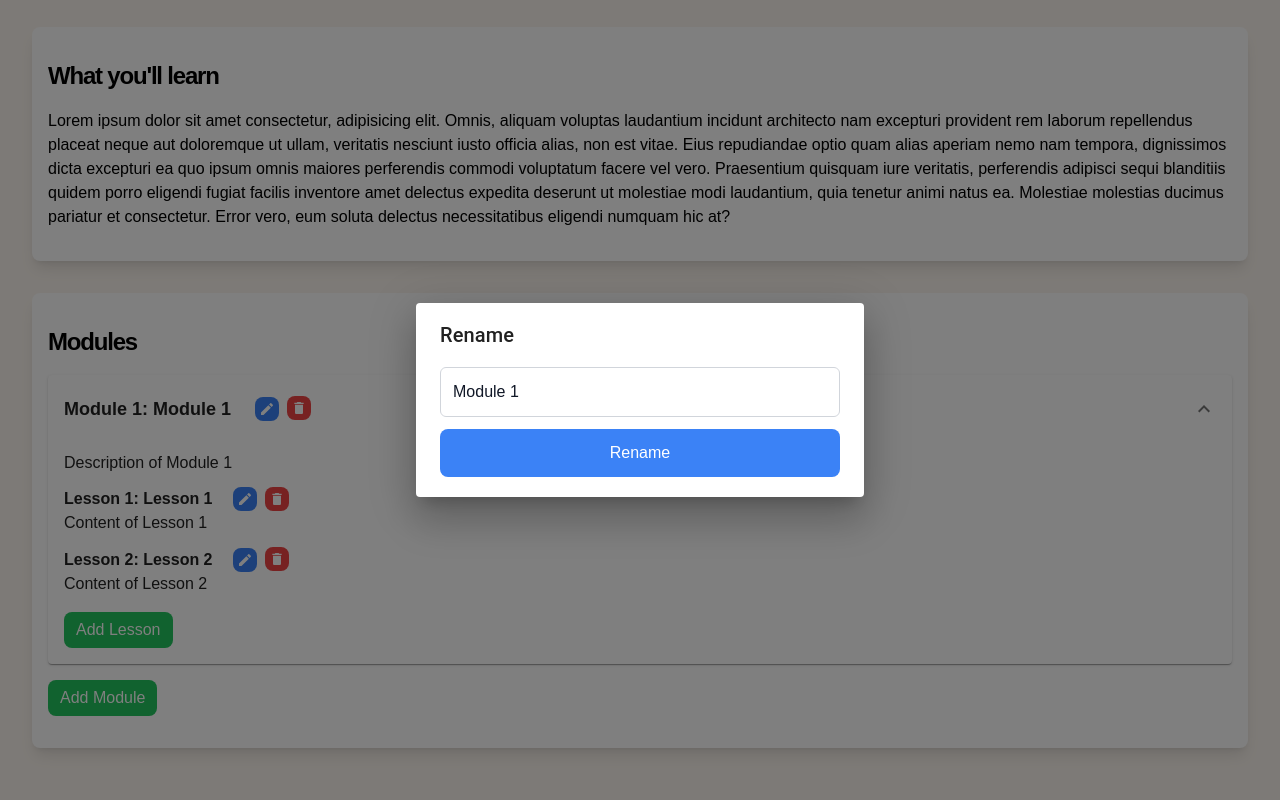
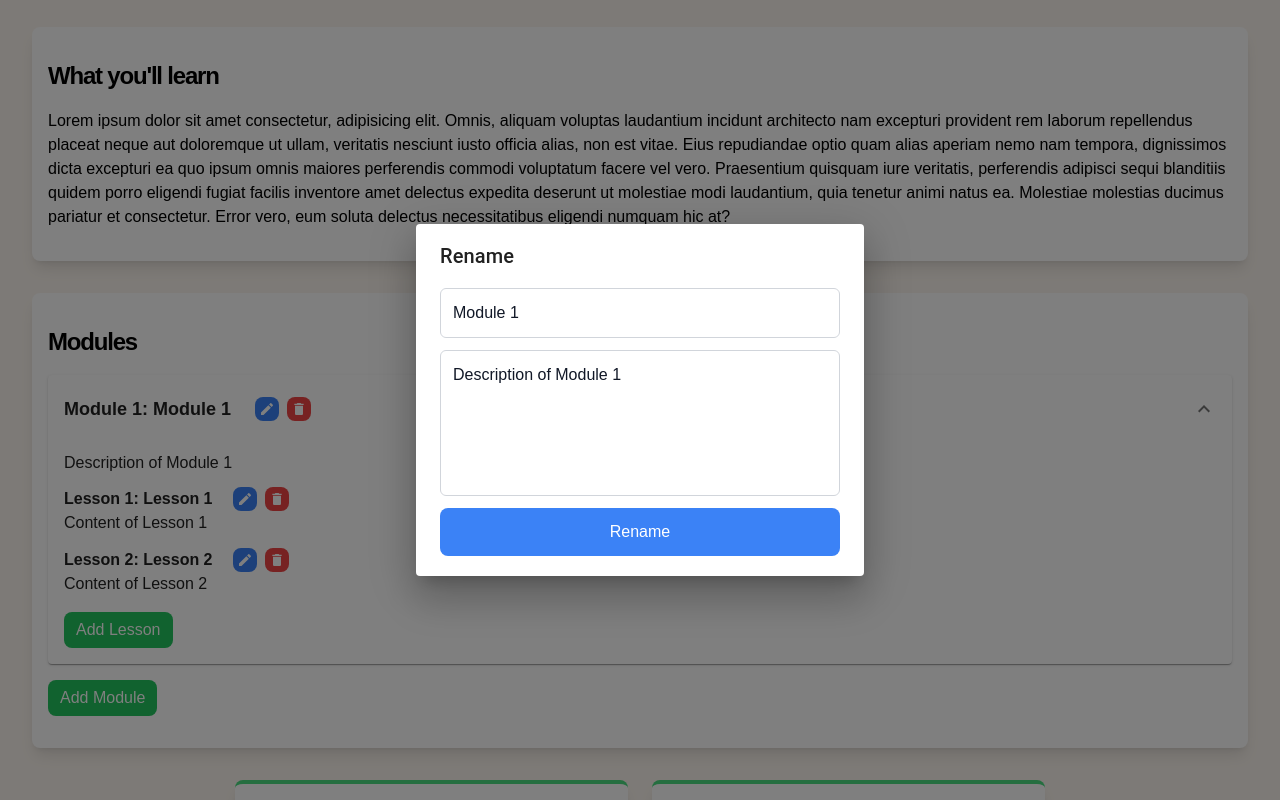
Before and after one commit to kunalagra/sikho, a Next.js app: page /courses/1 in a window 1280 px wide. Both pictures are taken after a click on the button 267 px from the left and 1121 px from the top of the page. Shown: the part 721-1521 px from the top of the page. Built offline with nearby package versions, Linux system fonts and the light colour scheme; no server answers.

Commit message:
Added Course Modification

```diff
--- a/components/Course/Course.jsx
+++ b/components/Course/Course.jsx
@@ -6,43 +6,18 @@ import EditIcon from '@mui/icons-material/Edit';
 import DeleteIcon from '@mui/icons-material/Delete';
 import React, { useState } from 'react'
 import Link from 'next/link';
+import Plans from '../Plans/Plans';
 
-const Course = ({ }) => {
+const Course = ({ course }) => {
 
   const isUser = false;
-
-    const course = {
-        "title": "HTML, CSS, Javascript & React Development",
-        "price": 250,
-        "domain": "Programming",
-        "description": "This course will walk you through HTML, CSS & JS development.",
-        "totalclasses": 12,
-        "time": 60,
-        "thumbnail": "/assets/courses/1_reactandhtml.jpg",
-        "author": "James Bond",
-        "modules": [
-          {
-            "id": 1,
-            "title": "Module 1",
-            "description": "Description of Module 1",
-            "lessons": [
-              {
-                "title": "Lesson 1",
-                "content": "Content of Lesson 1"
-              },
-              {
-                "title": "Lesson 2",
-                "content": "Content of Lesson 2"
-              }
-            ]
-          }
-        ]
-      }
-
   const [isEditModalOpen, setIsEditModalOpen] = useState(false);
   const [renameValue, setRenameValue] = useState('');
+  const [descValue, setDescValue] = useState('');
   const [isModuleNameEdit, setIsModuleNameEdit] = useState(true);
-  const [itemNoEdit, setItemNoEdit] = useState(true);
+  const [moduleNoEdit, setModuleNoEdit] = useState(0);
+  const [lessonNoEdit, setLessonNoEdit] = useState(0);
+  const [modules, setModules] = useState(course.modules);
 
   return (
     <div className='w-full flex flex-col gap-8'>
@@ -55,11 +30,35 @@ const Course = ({ }) => {
               type="text"
               required
               className="mb-3 py-3 relative block w-full appearance-none rounded-md border border-gray-300 px-3 text-gray-900 placeholder-gray-500 focus:z-10 focus:border-indigo-500 focus:outline-none focus:ring-indigo-500 "
-              placeholder={`${isModuleNameEdit? 'Module' : 'Lesson'} ${itemNoEdit+1} Title`}
+              placeholder={isModuleNameEdit? `Module ${moduleNoEdit+1} Title` : `Lesson ${lessonNoEdit+1} Title`}
               value={renameValue}
               onChange={(e) => setRenameValue(e.target.value)}
             />
-            <button className="w-full py-3 text-white bg-blue-500 rounded-lg" onClick={() => {}}>
+            <textarea
+              type="text"
+              required
+              rows={5}
+              className="resize-none mb-3 py-3 relative block w-full appearance-none rounded-md border border-gray-300 px-3 text-gray-900 placeholder-gray-500 focus:z-10 focus:border-indigo-500 focus:outline-none focus:ring-indigo-500 "
+              placeholder={isModuleNameEdit? `Module ${moduleNoEdit+1} Title` : `Lesson ${lessonNoEdit+1} Title`}
+              value={descValue}
+              onChange={(e) => setDescValue(e.target.value)}
+            />
+            <button className="w-full py-3 text-white bg-blue-500 rounded-lg" onClick={() => {
+              if (renameValue!=='') {
+                const i = moduleNoEdit;
+                const j = lessonNoEdit;
+                if (isModuleNameEdit)
+                  setModules([...modules.slice(0,i),{...modules[i], title: renameValue, description: descValue} ,...modules.slice(i+1)]);
+                else {
+                  setModules(
+                    [...modules.slice(0,i),
+                      {...modules[i], lessons: [...modules[i].lessons.slice(0,j),{...modules[i].lessons[j], title: renameValue, content: descValue} ,...modules[i].lessons.slice(j+1)]},
+                      ...modules.slice(i+1)
+                    ]);
+                }
+                setIsEditModalOpen(false);
+              }
+            }}>
               Rename
             </button>
           </div>
@@ -117,7 +116,7 @@ const Course = ({ }) => {
           Modules
         </h3>
         <div>
-          {course.modules.map((item, index) => (
+          {modules.map((item, index) => (
             <Accordion key={index}>
               <AccordionSummary
                 expandIcon={<ExpandMoreIcon />}
@@ -126,12 +125,16 @@ const Course = ({ }) => {
                   <p className='text-lg font-semibold'>Module {index+1}: {item.title}</p>
                   <div className='flex gap-2'>
                     {!isUser &&
-                      <button onClick={() => {setItemNoEdit(index); setRenameValue(item.title); setIsModuleNameEdit(true); setIsEditModalOpen(true);}}>
+                      <button onClick={() => {setModuleNoEdit(index); setRenameValue(item.title); setDescValue(item.description); setIsModuleNameEdit(true); setIsEditModalOpen(true);}}>
                         <EditIcon className='bg-blue-500 active:bg-blue-600 rounded-lg p-1 cursor-pointer text-white'
                         />
                       </button>
                     }
-                    {!isUser && <DeleteIcon className='bg-red-500 active:bg-red-600 rounded-lg p-1 cursor-pointer text-white' />}
+                    {!isUser &&
+                      <button onClick={() => {if (confirm(`Delete Module ${index+1}?`)) setModules([...modules.slice(0,index), ...modules.slice(index+1)])}}>
+                        <DeleteIcon className='bg-red-500 active:bg-red-600 rounded-lg p-1 cursor-pointer text-white' />
+                      </button>
+                    }
                   </div>
                 </div>
               </AccordionSummary>
@@ -143,12 +146,19 @@ const Course = ({ }) => {
                       <p className='font-bold'>Lesson {ind+1}: {lesson.title}</p>
                       <div className='flex gap-2'>
                         {!isUser &&
-                          <button onClick={() => {setItemNoEdit(ind); setRenameValue(lesson.title); setIsModuleNameEdit(false); setIsEditModalOpen(true);}}>
+                          <button onClick={() => {setModuleNoEdit(index); setLessonNoEdit(ind); setRenameValue(lesson.title); setDescValue(lesson.content); setIsModuleNameEdit(false); setIsEditModalOpen(true);}}>
                             <EditIcon className='bg-blue-500 active:bg-blue-600 rounded-lg p-1 cursor-pointer text-white'
                             />
                           </button>
                         }
-                        {!isUser && <DeleteIcon className='bg-red-500 active:bg-red-600 rounded-lg p-1 cursor-pointer text-white' />}
+                        {!isUser &&
+                          <button onClick={() => {
+                            if (confirm(`Delete Lesson ${ind+1}?`))
+                              setModules([...modules.slice(0,index), {...modules[index], lessons: [...modules[index].lessons.slice(0,ind), ...modules[index].lessons.slice(ind+1)]}, ...modules.slice(index+1)])
+                          }}>
+                            <DeleteIcon className='bg-red-500 active:bg-red-600 rounded-lg p-1 cursor-pointer text-white' />
+                          </button>
+                        }
                       </div>
                     </div>
                     <p>
@@ -156,16 +166,24 @@ const Course = ({ }) => {
                     </p>
                   </div>
                 ))}
-                <button className='bg-green-500 active:bg-green-500 text-white py-1.5 px-3 rounded-lg mt-4'>
+                <button className='bg-green-500 active:bg-green-500 text-white py-1.5 px-3 rounded-lg mt-4' onClick={() => {
+                  setModules([...modules.slice(0,index), {...modules[index], lessons: [...modules[index].lessons, { title: 'Title', content: 'Description' }]}, ...modules.slice(index+1)]);
+                }}>
                   Add Lesson
                 </button>
               </AccordionDetails>
             </Accordion>
           ))}
-          <button className='bg-green-500 active:bg-green-500 text-white py-1.5 px-3 rounded-lg mt-4'>
+          <button className='bg-green-500 active:bg-green-500 text-white py-1.5 px-3 rounded-lg mt-4' onClick={()=> {
+            setModules([...modules, { title: 'Title', description: 'Description', lessons: [] }]);
+          }}>
             Add Module
           </button>
         </div>
+      </div>
+
+      <div>
+        <Plans />
       </div>
     </div>
   )
--- a/components/Plans/Plans.jsx
+++ b/components/Plans/Plans.jsx
@@ -4,12 +4,12 @@ import "../Instructor/becomeInstructor.css";
 function Plans() {
     return (
         <div className="w-full md:w-2/3 grid grid-cols-1 md:grid-cols-2 gap-6 mx-auto">
-            <div className="shadow p-5 rounded-lg border-t-4 border-green-400 bg-white">
+            <div className="shadow-lg p-5 rounded-lg border-t-4 border-green-400 bg-white">
                 <p className="uppercase text-sm font-medium text-gray-500">
-                    Individual
+                    Individual Plan
                 </p>
 
-                <p className="mt-4 text-3xl text-gray-700 font-medium">5000</p>
+                <p className="mt-4 text-3xl text-gray-700 font-medium">₹ 5000</p>
 
                 <p className="mt-4 font-medium text-gray-700">
                     Recommended Best for your learning growth
@@ -64,17 +64,17 @@ function Plans() {
                 </div>
 
                 <div className="mt-8">
-                    <button className="bg-gray-400 hover:bg-gray-500 px-3 py-2 rounded-lg w-full text-white">
+                    <button className="bg-slate-500 hover:bg-slate-600 px-3 py-2 rounded-lg w-full text-white">
                         Create Free Listing
                     </button>
                 </div>
             </div>
 
-            <div className="shadow p-5 rounded-lg border-t-4 border-green-400 bg-white">
+            <div className="shadow-lg p-5 rounded-lg border-t-4 border-green-400 bg-white">
                 <p className="uppercase text-sm font-medium text-gray-500">Group Plan</p>
 
                 <p className="mt-4 text-3xl text-gray-700 font-medium">
-                    1500 <span className="text-base font-normal"></span>
+                    ₹ 1500 <span className="text-base font-normal"></span>
                 </p>
 
                 <p className="mt-4 font-medium text-gray-700">
@@ -91,7 +91,7 @@ function Plans() {
                             >
                                 <path d="M256 0C114.6 0 0 114.6 0 256s114.6 256 256 256s256-114.6 256-256S397.4 0 256 0zM371.8 211.8l-128 128C238.3 345.3 231.2 348 224 348s-14.34-2.719-19.81-8.188l-64-64c-10.91-10.94-10.91-28.69 0-39.63c10.94-10.94 28.69-10.94 39.63 0L224 280.4l108.2-108.2c10.94-10.94 28.69-10.94 39.63 0C382.7 183.1 382.7 200.9 371.8 211.8z"></path>
                             </svg>
-                            Discounted Pricing:
+                            Discounted Pricing
                         </li>
 
                         <li className="inline-flex items-center text-gray-600">
@@ -130,7 +130,7 @@ function Plans() {
                 </div>
 
                 <div className="mt-8">
-                    <button className="bg-gray-400 hover:bg-gray-500 px-3 py-2 rounded-lg w-full text-white">
+                    <button className="bg-slate-500 hover:bg-slate-600 px-3 py-2 rounded-lg w-full text-white">
                         Create Standard Listing
                     </button>
                 </div>
```
